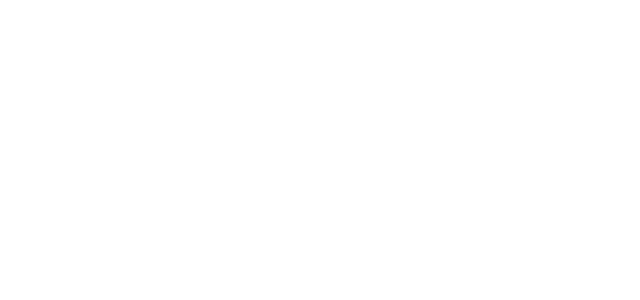
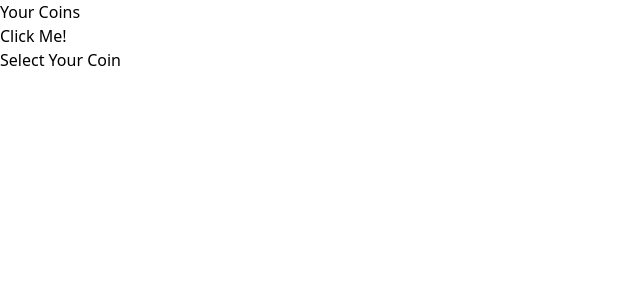
Before and after one commit to taylor-00-201/Grypto-MVP, a React (Create React App) app: page / in a window 1280 px wide. Before the commit this address had no page. Shown: the top 300 px of the page, without its empty margins (0-640 px from the left). Built offline with nearby package versions, Linux system fonts and the light colour scheme; no server answers.

Commit message:
fix fetch call

```diff
--- a/package.json
+++ b/package.json
@@ -6,6 +6,8 @@
     "@testing-library/jest-dom": "^5.16.5",
     "@testing-library/react": "^13.4.0",
     "@testing-library/user-event": "^13.5.0",
+    "autoprefixer": "^10.4.13",
+    "postcss": "^8.4.19",
     "react": "^18.2.0",
     "react-dom": "^18.2.0",
     "react-router-dom": "^6.4.3",
@@ -35,5 +37,8 @@
       "last 1 firefox version",
       "last 1 safari version"
     ]
+  },
+  "devDependencies": {
+    "tailwindcss": "^3.2.4"
   }
 }
--- a/src/Components/Auth/Login.js
+++ b/src/Components/Auth/Login.js
@@ -1,31 +1,34 @@
-import React, { useState } from "react"
+import React, { useState } from "react";
 import { Link, useNavigate } from "react-router-dom";
-import "./Login.css"
+import "./Login.css";
 
 export const Login = () => {
-    const [email, set] = useState("taylor00201@gmail.com")
-    const navigate = useNavigate()
+  const [email, set] = useState("taylor00201@gmail.com");
+  const navigate = useNavigate();
 
   const handleLogin = (e) => {
-        e.preventDefault()
+    e.preventDefault();
 
     return fetch(`http://localhost:8088/user?email=${email}`)
-            .then(res => res.json())
-            .then(foundUsers => {
+      .then((res) => res.json())
+      .then((foundUsers) => {
         if (foundUsers.length === 1) {
-                    const user = foundUsers[0]
-                    localStorage.setItem("crypto_user", JSON.stringify({
+          const user = foundUsers[0];
+          localStorage.setItem(
+            "crypto_user",
+            JSON.stringify({
               id: user.id,
-                        email: user.email
-                    }));
+              email: user.email,
+              cryptoIds: user.cryptoIds,
+            })
+          );
 
           navigate("/Cryptohome");
-                }
-                else {
+        } else {
           window.alert("Invalid login");
         }
-            })
-    }
+      });
+  };
 
   return (
     <main className="container--login">
@@ -35,17 +38,18 @@ export const Login = () => {
           <h2>Please sign in</h2>
           <fieldset>
             <label htmlFor="inputEmail"> Email address </label>
-                        <input type="email"
+            <input
+              type="email"
               value={email}
-                            onChange={evt => set(evt.target.value)}
+              onChange={(evt) => set(evt.target.value)}
               className="form-control"
               placeholder="Email address"
-                            required autoFocus />
+              required
+              autoFocus
+            />
           </fieldset>
           <fieldset>
-                        <button type="submit">
-                            Sign in
-                        </button>
+            <button type="submit">Sign in</button>
           </fieldset>
         </form>
       </section>
@@ -53,5 +57,5 @@ export const Login = () => {
         <Link to="/register">Not a member yet?</Link>
       </section>
     </main>
-    )
-}
+  );
+};
--- a/src/Components/Homepage/CryptoHome.js
+++ b/src/Components/Homepage/CryptoHome.js
@@ -1,35 +1,39 @@
 import { useEffect, useState } from "react";
+import CoinContainer from "./HomeDashboard";
 
-export const CryptoHome = () => {
+export const CryptoHome = ({ coinData, setCoinData }) => {
   const [cryptoMainState, setCryptoState] = useState([]);
+  const [cryptoMainStateFilter, setCryptoStateFilter] = useState([]);
+
+  const filteredData = cryptoMainStateFilter;
 
   useEffect(() => {
-    const response = fetch(
-      `https://api.coinlore.net/api/tickers/`,
+    updateCryptoData();
+  }, []);
 
-    ).then((data) => {
-
-
-      const pop = data.json()
-      console.log(pop)
-      setCryptoState(pop);
-    });
-  }, []);
+  const updateCryptoData = () => {
+    fetch("https://api.coinlore.net/api/tickers/")
+      .then((response) => response.json())
+      .then((data) => setCoinData(data));
+    console.log(coinData);
+  };
 
   return (
     <div>
-       <header></header>
-       <coin-container coins={cryptoMainState.coins}></coin-container>
-//     <sidebar><div className="coincalc"></div></sidebar>
-//
+      <header>Your Coins</header>
+      <button onClick={updateCryptoData}>Click Me!</button>
+      {coinData === null ? null : (
+        <div>
+          <CoinContainer singleCoin={coinData.data[0]} />
+          <CoinContainer singleCoin={coinData.data[1]} />
+        </div>
+      )}
+
+
+      <div>
+      <header>Select Your Coin</header>
+      </div>
+
     </div>
   );
 };
-
-// const cryproDash = ()  => {
-//     <div>
-//       <header></header>
-//       <currency-calculator></currency-calculator>
-//       <coin-container coins={cryptoMainState.coins}></coin-container>
-//     </div>
-// }
--- /dev/null
+++ b/src/Components/Homepage/HomeDashboard.js
@@ -0,0 +1,13 @@
+import { CryptoHome } from "./CryptoHome";
+import React from "react";
+
+function CoinContainer({ singleCoin }) {
+  return (
+    <div className="ml-10 mb-2 border-x-2 border-red-600 bg-blue-300 p-3 w-48">
+      <h3 className="italic font-bold text-3xl">Coin: {singleCoin.name}</h3>
+      <h3>Coin Value is {singleCoin.price_usd}</h3>
+    </div>
+  );
+}
+
+export default CoinContainer;
--- a/src/Components/Views/UserViews.js
+++ b/src/Components/Views/UserViews.js
@@ -1,18 +1,22 @@
-import { Outlet, Route, Routes } from "react-router-dom"
-import { Login } from "../Auth/Login"
-import { Register } from "../Auth/Register"
-import { CryptoHome } from "../Homepage/CryptoHome"
-
-
+import { Outlet, Route, Routes } from "react-router-dom";
+import { Login } from "../Auth/Login";
+import { Register } from "../Auth/Register";
+import { CryptoHome } from "../Homepage/CryptoHome";
+import { useState } from "react";
 
 export const UserViews = () => {
-	return (
-      <div className="gryptoMain">
-          <Routes>
-            <Route path="login" element={ <Login/> }/>
-            <Route path="Register" element={ <Register/> }/>
-            <Route path="Cryptohome" element={ <CryptoHome/> }/>
-          </Routes>
-      </div>
-   )
-}
+  const [coinData, setCoinData] = useState(null);
+
+  return (
+    <div className="gryptoMain">
+      <Routes>
+        <Route path="login" element={<Login />} />
+        <Route path="Register" element={<Register />} />
+        <Route
+          path="*"
+          element={<CryptoHome coinData={coinData} setCoinData={setCoinData} />}
+        />
+      </Routes>
+    </div>
+  );
+};
--- a/src/index.css
+++ b/src/index.css
@@ -1,13 +1,17 @@
-body {
+@tailwind base;
+@tailwind components;
+@tailwind utilities;
+
+/* body {
   margin: 0;
-  font-family: -apple-system, BlinkMacSystemFont, 'Segoe UI', 'Roboto', 'Oxygen',
-    'Ubuntu', 'Cantarell', 'Fira Sans', 'Droid Sans', 'Helvetica Neue',
+  font-family: -apple-system, BlinkMacSystemFont, "Segoe UI", "Roboto", "Oxygen",
+    "Ubuntu", "Cantarell", "Fira Sans", "Droid Sans", "Helvetica Neue",
     sans-serif;
   -webkit-font-smoothing: antialiased;
   -moz-osx-font-smoothing: grayscale;
 }
 
 code {
-  font-family: source-code-pro, Menlo, Monaco, Consolas, 'Courier New',
+  font-family: source-code-pro, Menlo, Monaco, Consolas, "Courier New",
     monospace;
-}
+} */
--- /dev/null
+++ b/tailwind.config.js
@@ -0,0 +1,7 @@
+module.exports = {
+  content: ["./src/**/*.{js,jsx}"],
+  theme: {
+    extend: {},
+  },
+  plugins: [],
+};
```
Also changed, not shown: src/Components/Auth/api/api.json (+7 -0 lines), src/Components/Homepage/sidebar.js (deleted, +0 -25 lines), src/Components/Homepage/HomeSideBar.js (added), 1 other file (tests, documents, lock files or other folders). Lines whose indentation alone changed are shown as unchanged.
